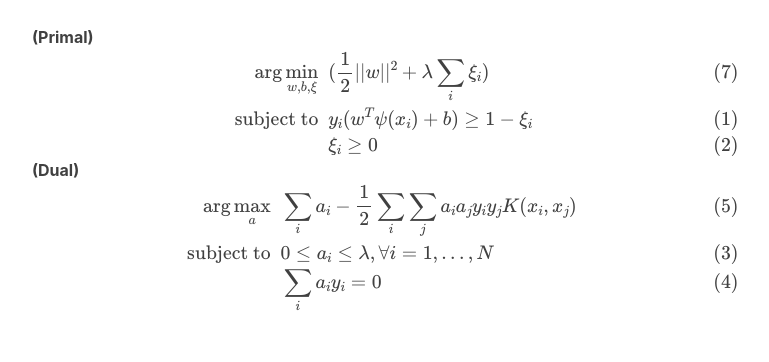
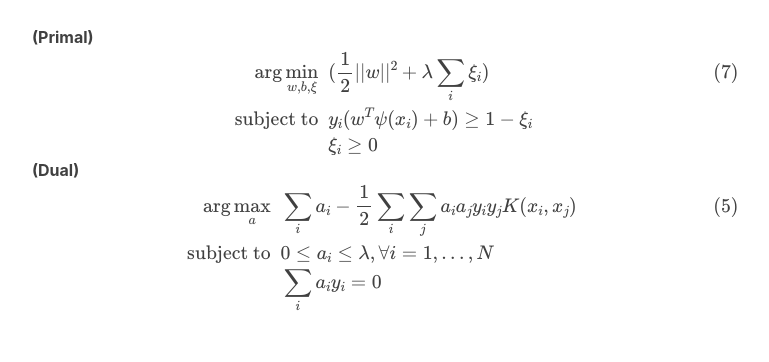
Before and after one commit to Alex-X-W/Alex-X-W.github.io, a Jekyll site: the page built from _posts/2018-09-03-kernel_and_svm.markdown, in a window 1280 px wide. Shown: the part 2478-2840 px from the top of the page, without its empty margins (233-1002 px from the left). Built offline with Jekyll 4.4.1, drawn with Linux system fonts in a browser that asks for light colours; nearby versions of some CDN libraries; formulas are drawn with MathJax 3; comment, search, counter and statistics services are not loaded.

Commit message:
remove align auto numbering

```diff
--- a/_posts/2018-09-03-kernel_and_svm.markdown
+++ b/_posts/2018-09-03-kernel_and_svm.markdown
@@ -92,17 +92,17 @@ A relaxation to the hard SVM that it does not require a linear separable dataset
 
 **(Primal)**
 $$
-\begin{align}
+\begin{align*}
 \arg \min_{w, b, \xi} &\ \  (\frac{1}{2}||w||^2 + \lambda \sum_i \xi_i) \tag{7} \\
 \text{subject to} &\ \ y_i(w^T\psi(x_i) + b) \ge 1- \xi_i \\
 			  & \ \ \xi_i \ge 0
-\end{align}
+\end{align*}
 $$
 **(Dual)**
 $$
-\begin{align}
+\begin{align*}
 \arg \max_{a} & \ \ \sum_i a_i - \frac{1}{2} \sum_i \sum_j a_i a_j y_i y_j K(x_i, x_j)\tag{5}\\
 \text{subject to} & \ \ 0 \le a_i \le \lambda, \forall i  =1, ..., N \\
 			  & \ \ \sum_i a_i y_i = 0
-\end{align}
+\end{align*}
 $$
```
